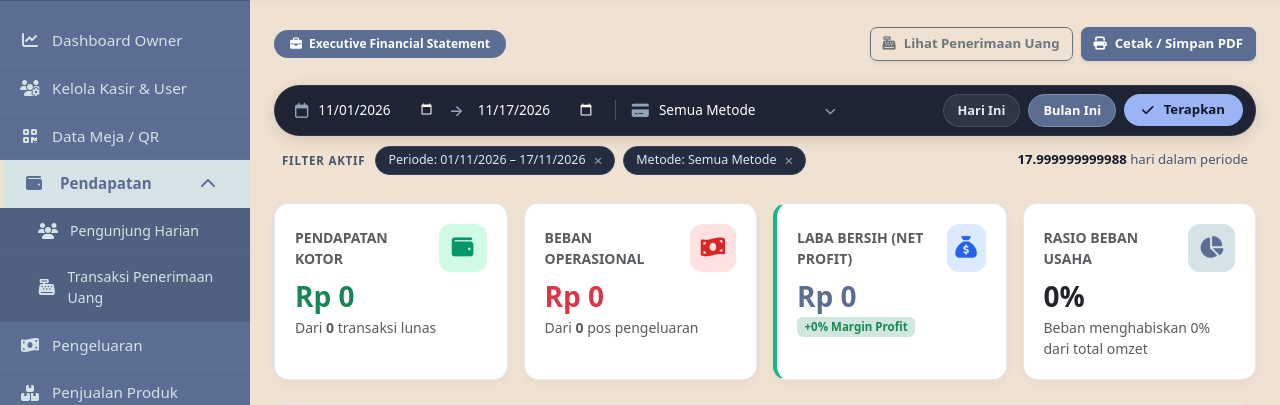
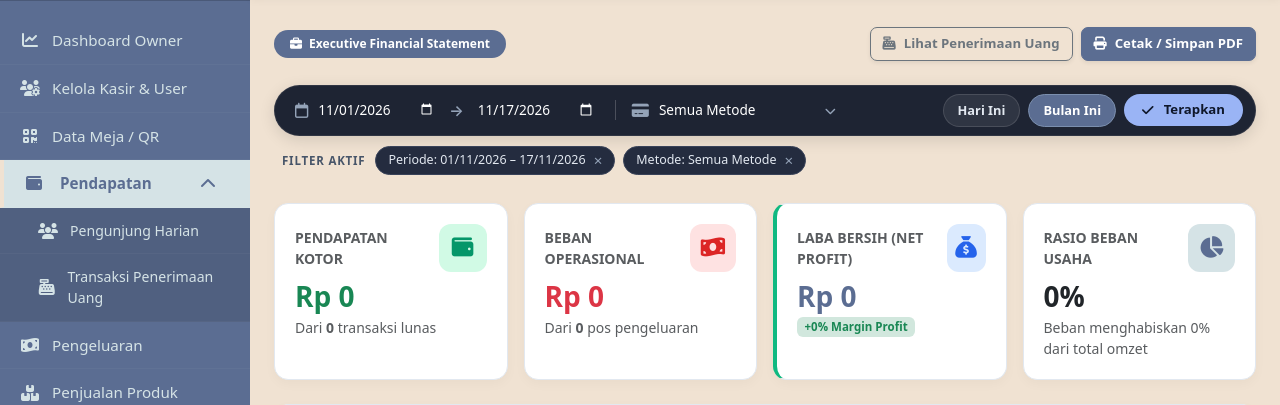
Before and after one commit to griseldaatha/asa-jaya-playground, a Laravel app: page /owner/pendapatan in a window 1280 px wide. Shown: the part 64-469 px from the top of the page. Run offline with Laravel 12, Linux system fonts and the light colour scheme; a user stored in the database is signed in; data comes from the database, SQL or seed files in the repository.

Commit message:
fix(owner): hilangkan teks kalkulasi hari dalam periode pada filter

```diff
--- a/resources/views/owner/laporan-pendapatan/index.blade.php
+++ b/resources/views/owner/laporan-pendapatan/index.blade.php
@@ -381,10 +381,6 @@
                     <span class="tag-close-btn">&times;</span>
                 </div>
             </div>
-
-            <div class="period-days-count">
-                <strong>{{ $daysCount ?? (\Carbon\Carbon::parse($dari)->diffInDays(\Carbon\Carbon::parse($sampai)) + 1) }}</strong> hari dalam periode
-            </div>
         </div>
     </div>
 
--- a/resources/views/owner/laporan-pendapatan/pengunjung.blade.php
+++ b/resources/views/owner/laporan-pendapatan/pengunjung.blade.php
@@ -305,10 +305,6 @@
                     <span class="tag-close-btn">&times;</span>
                 </div>
             </div>
-
-            <div class="period-days-count">
-                <strong>{{ $daysCount ?? (\Carbon\Carbon::parse($dari)->diffInDays(\Carbon\Carbon::parse($sampai)) + 1) }}</strong> hari dalam periode
-            </div>
         </div>
     </div>
 
--- a/resources/views/owner/laporan-pendapatan/transaksi.blade.php
+++ b/resources/views/owner/laporan-pendapatan/transaksi.blade.php
@@ -371,10 +371,6 @@
                     <span class="tag-close-btn">&times;</span>
                 </div>
             </div>
-
-            <div class="period-days-count">
-                <strong>{{ $daysCount ?? (\Carbon\Carbon::parse($dari)->diffInDays(\Carbon\Carbon::parse($sampai)) + 1) }}</strong> hari dalam periode
-            </div>
         </div>
     </div>
 
```
